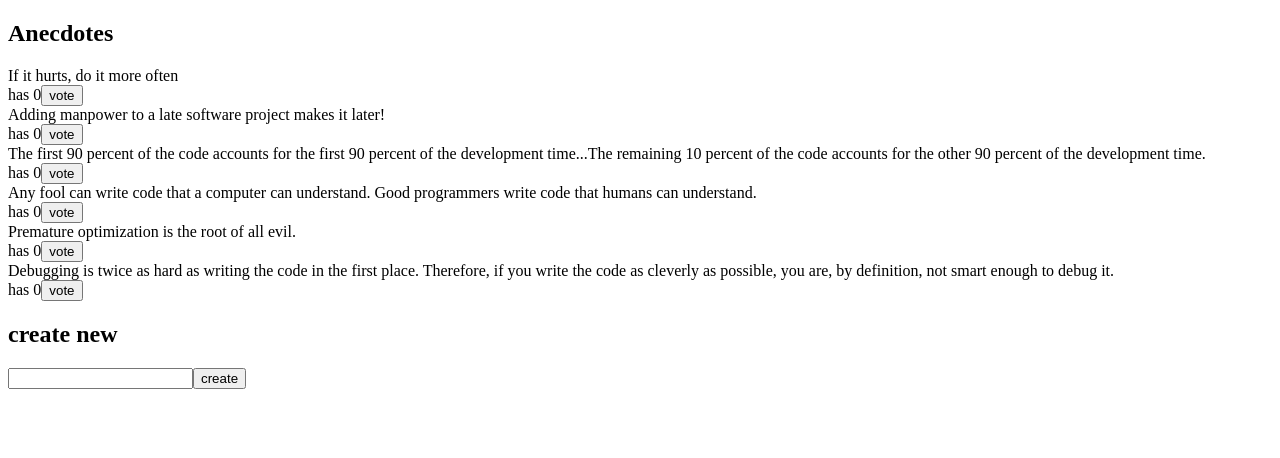
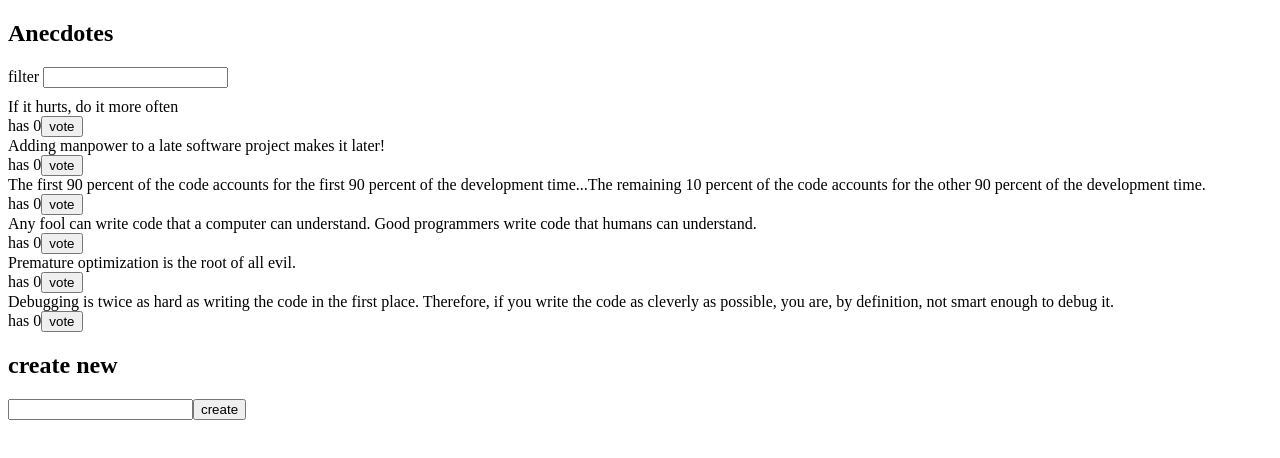
Before and after one commit to oonarauhala/fullstack, a React (Create React App) app in the folder osa6/redux-anecdotes/: page / in a window 1280 px wide. Shown: the top 458 px of the page. Built offline with nearby package versions, Linux system fonts and the light colour scheme.

Commit message:
Add 6.12

```diff
--- a/osa6/redux-anecdotes/src/App.js
+++ b/osa6/redux-anecdotes/src/App.js
@@ -1,11 +1,13 @@
 import AnecdoteForm from './components/AnecdoteForm'
 import AnecdoteList from './components/AnecdoteList'
 import Notification from './components/Notification'
+import Filter from './components/filter'
 
 const App = () => {
   return (
     <div>
       <h2>Anecdotes</h2>
+      <Filter />
       <Notification />
       <AnecdoteList />
       <AnecdoteForm />
--- a/osa6/redux-anecdotes/src/components/AnecdoteList.js
+++ b/osa6/redux-anecdotes/src/components/AnecdoteList.js
@@ -5,10 +5,14 @@ import { createNotification, removeNotification } from '../reducers/notification
 const AnecdoteList = props => {
   const dispatch = useDispatch()
 
-  const anecdotes = useSelector(state =>
-    state.anecdotes.sort((first, second) =>
-    (first.votes > second.votes) ? -1 : 1))
-
+  const anecdotes = useSelector(state => {
+    const query = state.filter
+    const filteredAnecdotes = state.anecdotes.filter(anecdote =>
+      anecdote.content.toLowerCase().indexOf(query.toLowerCase()) !== -1)
+    const sortedAnecdotes = filteredAnecdotes.sort((first, second) =>
+      (first.votes > second.votes) ? -1 : 1)
+    return sortedAnecdotes
+  })
 
   const vote = anecdote => {
     dispatch(incrementLikes(anecdote.id))
--- /dev/null
+++ b/osa6/redux-anecdotes/src/components/filter.js
@@ -0,0 +1,21 @@
+import { useDispatch } from 'react-redux'
+import { setFilter } from '../reducers/filterReducer'
+
+const Filter = () => {
+  const dispatch = useDispatch()
+  const handleChange = (event) => {
+    // input-field value is in variable event.target.value
+    dispatch(setFilter(event.target.value))
+  }
+  const style = {
+    marginBottom: 10
+  }
+
+  return (
+    <div style={style}>
+      filter <input onChange={handleChange} />
+    </div>
+  )
+}
+
+export default Filter
--- /dev/null
+++ b/osa6/redux-anecdotes/src/reducers/filterReducer.js
@@ -0,0 +1,19 @@
+import { createSlice } from '@reduxjs/toolkit'
+
+const initialState = ''
+
+const filterSlice = createSlice({
+    name: 'filter',
+    initialState,
+    reducers: {
+        setFilter(state, action) {
+            return action.payload
+        },
+        resetFilter(state, action) {
+            return ''
+        }
+    }
+})
+
+export const { setFilter, resetFilter } = filterSlice.actions
+export default filterSlice.reducer
--- a/osa6/redux-anecdotes/src/store.js
+++ b/osa6/redux-anecdotes/src/store.js
@@ -1,11 +1,13 @@
 import { configureStore } from '@reduxjs/toolkit'
 import reducer from './reducers/anecdoteReducer'
 import notificationReducer from './reducers/notificationReducer'
+import filterReducer from './reducers/filterReducer'
 
 const store = configureStore({
   reducer: {
     anecdotes: reducer,
-    notification: notificationReducer
+    notification: notificationReducer,
+    filter: filterReducer
   }
 })
 
```
